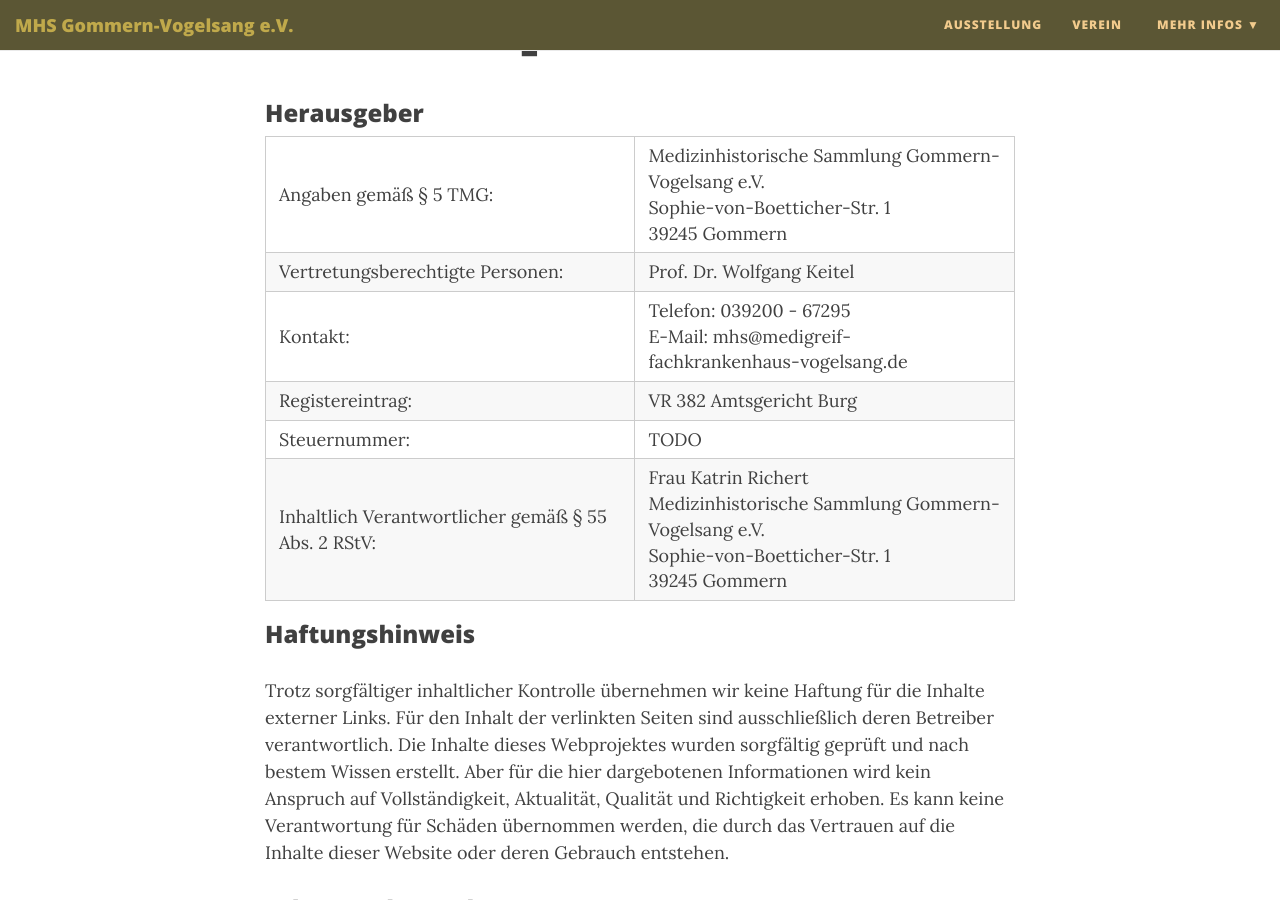
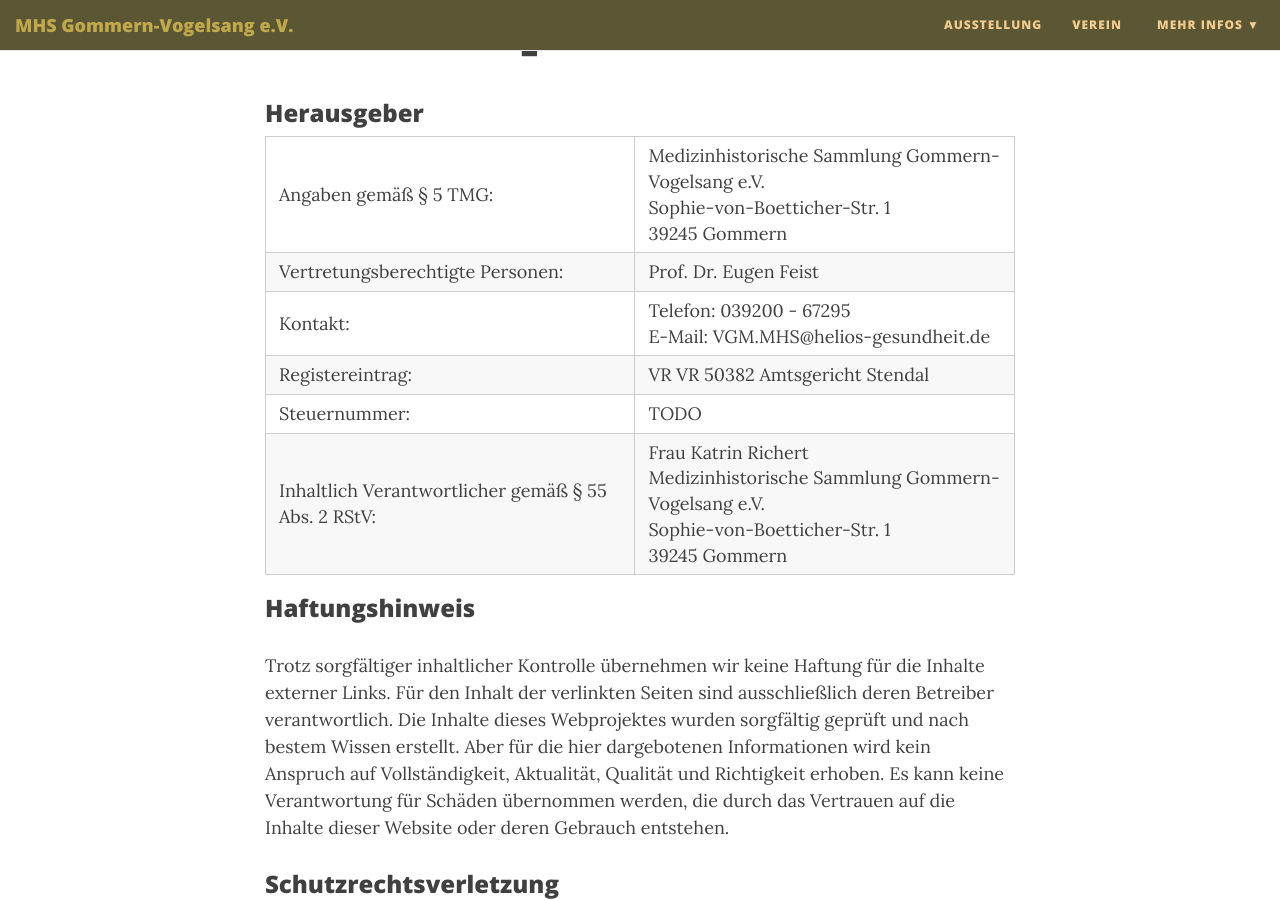
Before and after one commit to MedizinhistorischeSammlungVogelsang/WebSite, a Jekyll site: the page built from impressum.md, in a window 1280 px wide and 900 px high, scrolled down 468 px. Built offline with Jekyll 4.4.1, drawn with Linux system fonts in a browser that asks for light colours; nearby versions of some CDN libraries.

Commit message:
Update impressum.md

```diff
--- a/impressum.md
+++ b/impressum.md
@@ -7,9 +7,9 @@
 
 | :------------------------------- |:--- |
 | Angaben gemäß § 5 TMG:           | Medizinhistorische Sammlung Gommern-Vogelsang e.V.<br>Sophie-von-Boetticher-Str. 1<br>39245 Gommern |
-| Vertretungsberechtigte Personen: | Prof. Dr. Wolfgang Keitel |
-| Kontakt:                         | Telefon: 039200 - 67295<br>E-Mail: mhs@medigreif-fachkrankenhaus-vogelsang.de|
-| Registereintrag:                 | VR 382 Amtsgericht Burg |
+| Vertretungsberechtigte Personen: | Prof. Dr. Eugen Feist |
+| Kontakt:                         | Telefon: 039200 - 67295<br>E-Mail: VGM.MHS@helios-gesundheit.de |
+| Registereintrag:                 | VR VR 50382 Amtsgericht Stendal |
 | Steuernummer:                    | TODO |
 | Inhaltlich Verantwortlicher gemäß § 55 Abs. 2 RStV: | Frau Katrin Richert<br>Medizinhistorische Sammlung Gommern-Vogelsang e.V.<br>Sophie-von-Boetticher-Str. 1<br>39245 Gommern |
 
```
